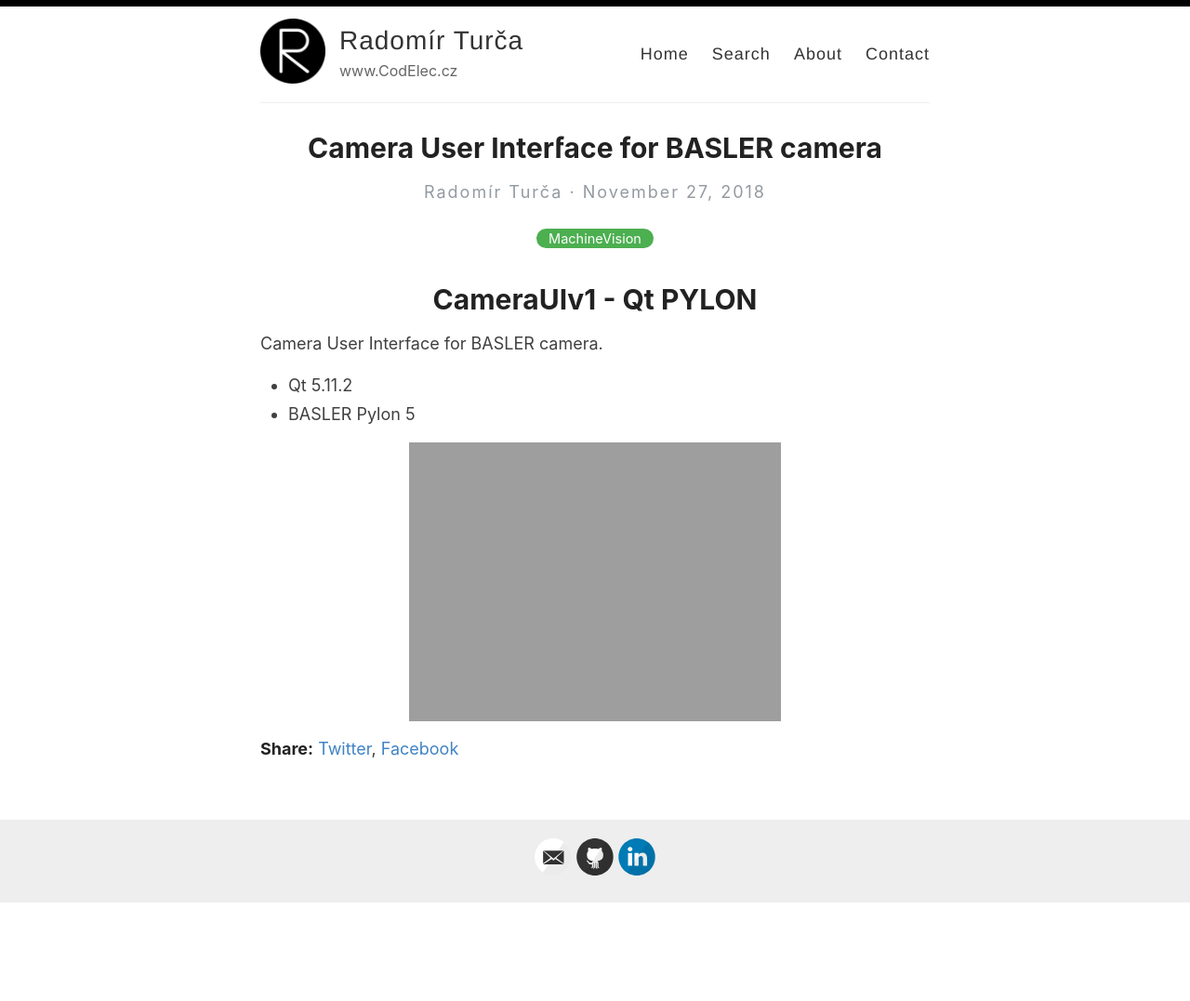
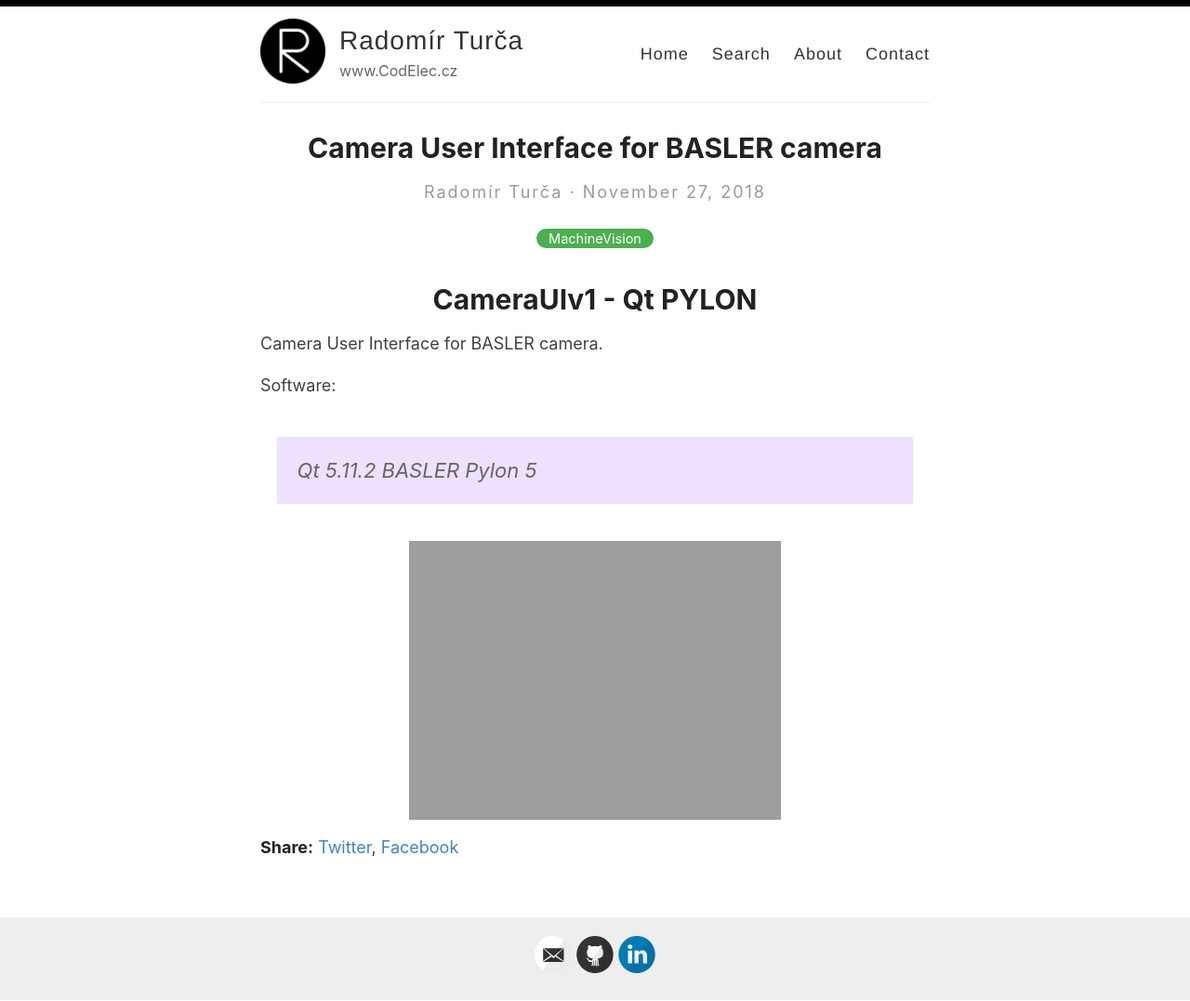
Before and after one commit to CodElecCz/codeleccz.github.io, a Jekyll site: the page built from _posts/2018-11-27-camerauiv1.md, in a window 1280 px wide. Shown: the whole page at 93% size. Built offline with Jekyll 4.4.1, drawn with Linux system fonts in a browser that asks for light colours; before the commit the page ends 972 px from its top, so only the background shows below that; part of the change alters nothing that is shown.

Commit message:
Update 2018-11-27-camerauiv1.md

```diff
--- a/_posts/2018-11-27-camerauiv1.md
+++ b/_posts/2018-11-27-camerauiv1.md
@@ -5,8 +5,11 @@ categories: [MachineVision]
 ---
 
 # [CameraUIv1](https://codeleccz.github.io/CameraUIv1/) - Qt PYLON
+
 Camera User Interface for BASLER camera.
-* Qt 5.11.2
-* BASLER Pylon 5
+
+Software:
+> Qt 5.11.2
+> BASLER Pylon 5
 
 ![Camera GUI](https://codeleccz.github.io/CameraUIv1/Qt%20Pylon.png)
```
